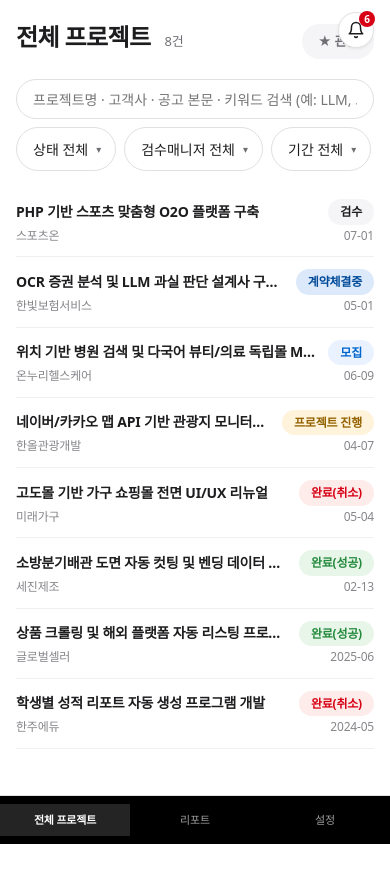
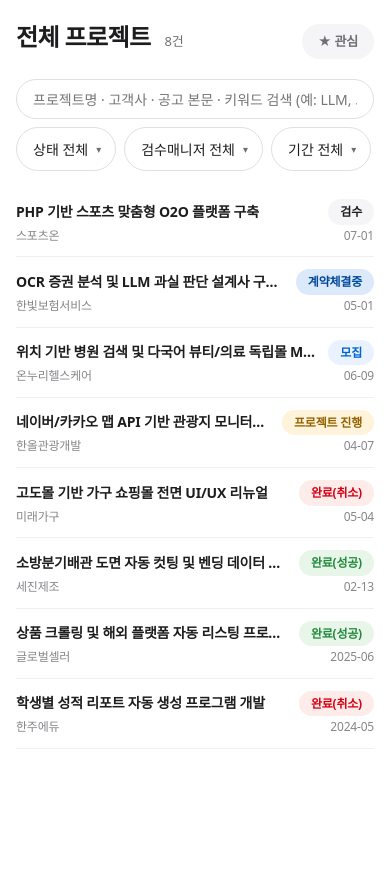
Before and after one commit to chyon8/caselab, a Next.js app: page / in a window 390 px wide. Shown: the top 882 px of the page. After the commit the page ends 844 px from the top, so only its background shows below. Built offline with nearby package versions, Linux system fonts and the light colour scheme.

Commit message:
style: 모바일 리스트 카드 레이아웃 재설계 — 이름+태그 1줄, 서브라인 고객사+날짜

```diff
--- a/src/components/AppShell.module.css
+++ b/src/components/AppShell.module.css
@@ -333,7 +333,7 @@
 }
 
 /* ==========================================================================
-   모바일 반응형 — 사이드바 → 하단 고정 네비바
+   모바일 반응형 — 네비게이션(사이드바) 숨김
    ========================================================================== */
 @media (max-width: 768px) {
   .shell {
@@ -341,56 +341,11 @@
   }
 
   .sidebar {
-    position: fixed;
-    bottom: 0;
-    left: 0;
-    right: 0;
-    top: auto;
-    width: 100% !important;
-    height: auto;
-    flex-direction: row;
-    padding: 0;
-    z-index: 100;
-    border-top: 1px solid var(--card-border);
-    background: var(--color-surface-black);
-  }
-
-  .sidebar.collapsed {
-    width: 100%;
-  }
-
-  .logo-row,
-  .subtitle,
-  .collapsed-gap,
-  .theme-btn,
-  .user-row,
-  .collapse-btn {
     display: none;
   }
 
-  .nav {
-    flex-direction: row;
-    width: 100%;
-    justify-content: space-around;
-    gap: 0;
-    padding: 8px 0 calc(8px + env(safe-area-inset-bottom));
-  }
-
-  .nav-item {
-    flex: 1;
-    text-align: center;
-    padding: 8px 4px;
-    font-size: 11px;
-    border-radius: 0;
-    min-height: auto;
-  }
-
-  .nav-item.centered {
-    text-align: center;
-  }
-
   .main {
-    padding-bottom: 72px;
+    padding-bottom: 0;
   }
 
   .bell-wrap {
--- a/src/components/AppShell.tsx
+++ b/src/components/AppShell.tsx
@@ -2,7 +2,6 @@
 
 import Link from "next/link";
 import { usePathname, useRouter } from "next/navigation";
-import { useEffect, useRef, useState } from "react";
 import { useApp } from "@/state/AppContext";
 import styles from "./AppShell.module.css";
 
@@ -16,34 +15,12 @@ export default function AppShell({ children }: { children: React.ReactNode }) {
   const app = useApp();
   const pathname = usePathname();
   const router = useRouter();
-  const [notifOpen, setNotifOpen] = useState(false);
-  const bellRef = useRef<HTMLDivElement>(null);
-
   const sc = app.sidebarCollapsed;
-  const unreadCount = app.notifications.filter((n) => !app.notifRead[n.id]).length;
-
-  // 알림 드롭다운: 바깥 클릭 시 닫기
-  useEffect(() => {
-    if (!notifOpen) return;
-    const onDown = (e: MouseEvent) => {
-      if (bellRef.current && !bellRef.current.contains(e.target as Node)) {
-        setNotifOpen(false);
-      }
-    };
-    document.addEventListener("mousedown", onDown);
-    return () => document.removeEventListener("mousedown", onDown);
-  }, [notifOpen]);
 
   const isActive = (href: string) =>
     href === "/"
       ? pathname === "/" || pathname.startsWith("/projects")
       : pathname === href;
-
-  const openNotif = (id: string, projectId: string) => {
-    app.markRead(id);
-    setNotifOpen(false);
-    router.push(`/projects/${projectId}`);
-  };
 
   return (
     <div className={styles.shell}>
@@ -96,76 +73,6 @@ export default function AppShell({ children }: { children: React.ReactNode }) {
       </aside>
 
       <div className={styles.main}>
-        <div className={styles["bell-wrap"]} ref={bellRef}>
-          <button
-            className={styles["bell-btn"]}
-            onClick={() => setNotifOpen((v) => !v)}
-            aria-label="알림"
-            aria-expanded={notifOpen}
-          >
-            <svg
-              className={styles["bell-icon"]}
-              width="18"
-              height="18"
-              viewBox="0 0 24 24"
-              fill="none"
-              strokeWidth="2"
-              strokeLinecap="round"
-              strokeLinejoin="round"
-            >
-              <path d="M18 8a6 6 0 0 0-12 0c0 7-3 9-3 9h18s-3-2-3-9" />
-              <path d="M13.73 21a2 2 0 0 1-3.46 0" />
-            </svg>
-            {unreadCount > 0 && (
-              <div className={styles.badge}>
-                {unreadCount > 9 ? "9+" : unreadCount}
-              </div>
-            )}
-          </button>
-          {notifOpen && (
-            <div className={styles.dropdown}>
-              <div className={styles["dd-header"]}>
-                <div className={styles["dd-title"]}>알림</div>
-                <div className={styles["dd-actions"]}>
-                  <button className={styles["mark-all"]} onClick={app.markAllRead}>
-                    모두 읽음
-                  </button>
-                  <button
-                    className={styles["dd-close"]}
-                    onClick={() => setNotifOpen(false)}
-                    aria-label="알림 닫기"
-                  >
-                    ✕
-                  </button>
-                </div>
-              </div>
-              <div className={styles["dd-list"]}>
-                {app.notifications.map((n) => {
-                  const unread = !app.notifRead[n.id];
-                  return (
-                    <button
-                      key={n.id}
-                      className={`${styles["notif-row"]} ${unread ? styles.unread : ""}`}
-                      onClick={() => openNotif(n.id, n.projectId)}
-                    >
-                      <div
-                        className={`${styles["notif-dot"]} ${n.type === "qna" ? styles.qna : ""}`}
-                      />
-                      <div className={styles["notif-body"]}>
-                        <div
-                          className={`${styles["notif-text"]} ${unread ? styles.unread : ""}`}
-                        >
-                          {n.text}
-                        </div>
-                        <div className={styles["notif-time"]}>{n.time}</div>
-                      </div>
-                    </button>
-                  );
-                })}
-              </div>
-            </div>
-          )}
-        </div>
         {children}
       </div>
     </div>
```
